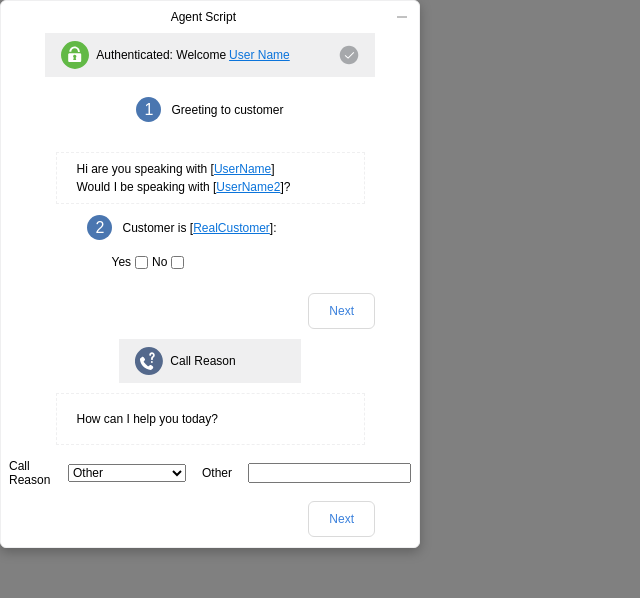
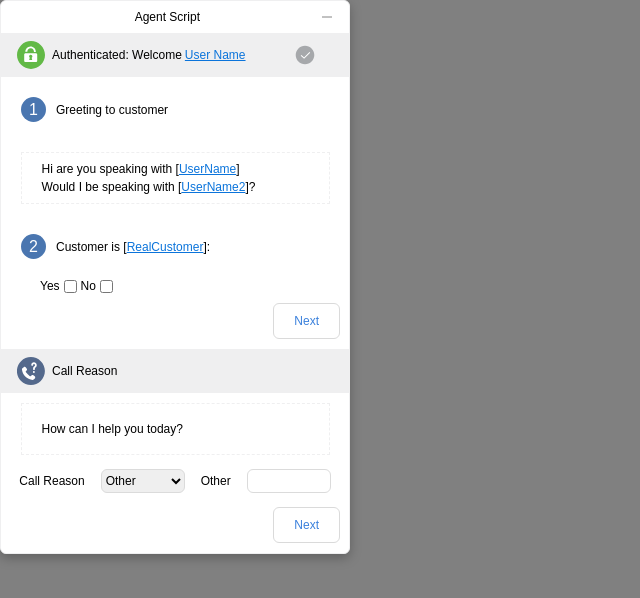
Before and after one commit to sphere-code/coral-css-practice20, a plain HTML site: page index.html in a window 1280 px wide. Shown: the whole page, without its empty margins (0-640 px from the left). Drawn offline with Linux system fonts and the light colour scheme.

Commit message:
fourth-commit

```diff
--- a/index.html
+++ b/index.html
@@ -57,9 +57,10 @@
     <form class="customerVerify" action="customerVerify">
 
         <label for="">Yes</label>
-        <input type="checkbox" name="Yes" id="">
+        <input type="checkbox" name="Yes" id="checkBox">
         <label for="">No</label>
-        <input type="checkbox" name="No" id="">
+        <input type="checkbox" name="No" id="checkBox">
+
 
     </form>
 
@@ -98,7 +99,7 @@
                 </select>
         </form>
         <p>Other</p>
-        <input type="text">
+        <input id="otherInput" type="text">
 
 
     </div>
--- a/style.css
+++ b/style.css
@@ -25,7 +25,7 @@ a {
     justify-content: center;
     align-items: center;
     padding: 0px;
-    width: 420px;
+    width: 350px;
 }
 
 .sectionWidget {
@@ -34,6 +34,7 @@ a {
     flex-direction: row;
     align-items: center;
     padding: 8px 16px;
+    width: 100%;
 }
 
 .authenticateLabel {
@@ -47,7 +48,7 @@ a {
     flex-direction: row;
     justify-content: center;
     align-items: center;
-    margin: 0px 158px;
+    margin: 0px 119px;
 }
 
 #minimizeIcon {
@@ -61,7 +62,7 @@ a {
     justify-content: flex-end;
     align-items: center;
     padding: 8px 10px;
-    width: 420px;
+    width: 340px;
     height: 32px;
     /* Inside auto layout */
     margin: 0px 0px;
@@ -115,23 +116,15 @@ a {
     margin-right: 10px;
 }
 
-.instructionOne {
+.instructionOne,
+.instructionTwo {
     display: flex;
     flex-direction: row;
     align-items: center;
     justify-content: flex-start;
     padding: 20px;
     position: relative;
-}
-
-.instructionTwo {
-    display: flex;
-    flex-direction: row;
-    align-items: center;
-    justify-content: flex-start;
-    padding: 1px;
-    position: relative;
-    right: 28px;
+    width: 100%;
 }
 
 .chatBoxWrapper {
@@ -140,6 +133,7 @@ a {
     justify-content: center;
     align-items: center;
     padding: 10px;
+    width: 100%;
 }
 
 .chatbox {
@@ -159,9 +153,9 @@ a {
     flex-direction: row;
     align-items: center;
     position: relative;
-    padding: 14px;
-    right: 62px;
+    left: 39px;
     gap: 4px;
+    width: 100%;
 }
 
 .sectionWidget2 {
@@ -170,6 +164,7 @@ a {
     flex-direction: row;
     align-items: center;
     padding: 8px 16px;
+    width: 100%;
 }
 
 .callReasonLabel {
@@ -205,6 +200,26 @@ button {
     padding: 10px 20px;
 }
 
+select {
+    border-radius: 6px;
+    border: 1px solid #DBDBDB;
+    width: 84px;
+    height: 24px;
+}
+
+#checkBox {
+    border-radius: 50%;
+    border: gray;
+}
+
+#otherInput {
+    height: 24px;
+    width: 84px;
+    border-radius: 6px;
+    border: 1px solid var(--clr-border)
+}
+
 :root {
     --clr-input: #3A80DC;
+    --clr-border: #DBDBDB;
 }
```
